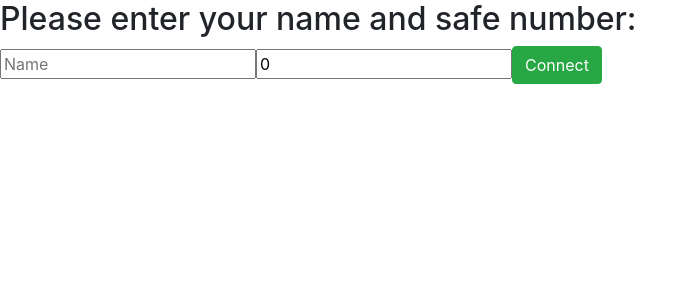
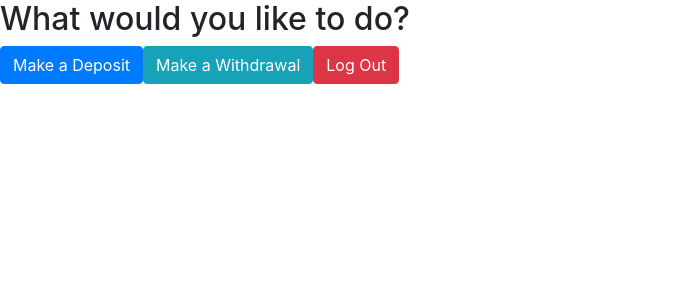
Before and after one commit to trevorspielman/safe-app-mobile, a Vue app: page /#/ in a window 1280 px wide. Shown: the top 300 px of the page, without its empty margins (0-697 px from the left). Built offline with nearby package versions, Linux system fonts and the light colour scheme; no server answers; the database is empty.

Commit message:
safeguarded against invalid safe number entries. created depost/withdraw

```diff
--- /dev/null
+++ b/src/components/Deposit.vue
@@ -0,0 +1,26 @@
+<template>
+    <div class="deposit">
+      <h1>What would you like to deposit?</h1>
+    </div>
+  </template>
+
+  <script>
+    import { store } from '../store'
+    export default {
+      name: 'deposit',
+      data() {
+        return {
+          store,
+        }
+      },
+      methods: {
+        logout(){
+          this.store.currentSafe = {isConnected: false, totalAmount: 0, username: ''}
+        }
+      }
+    }
+  </script>
+
+  <!-- Add "scoped" attribute to limit CSS to this component only -->
+  <style scoped>
+  </style>
--- a/src/components/MobileHome.vue
+++ b/src/components/MobileHome.vue
@@ -1,12 +1,25 @@
 <template>
   <div class="mobileHome">
-    <h2>Please enter your name and safe number:</h2>
-    <form action="submit" @submit.prevent="connectSafe">
-      <input type="text" placeholder="Name" v-model="connect.username">
-      <input type="text" placeholder="Safe Number" v-model="connect.safeNum">
-      <button class="btn btn-success" type="submit">Connect</button>
-    </form>
+    <div v-if="store.currentSafe.isConnected == false">
+      <h2>Please enter your name and safe number:</h2>
+      <form action="submit" @submit.prevent="connectSafe">
+        <input type="text" placeholder="Name" v-model="connect.username">
+        <input type="number" placeholder="Safe Number" v-model="connect.safeNum">
+        <button class="btn btn-success" type="submit">Connect</button>
+      </form>
+    </div>
+    <div v-else>
+      <h2>What would you like to do?</h2>
+      <router-link :to="{name: 'Deposit'}">
+        <button class="btn btn-primary">Make a Deposit</button>
+      </router-link>
+      <router-link :to="{name: 'Withdraw'}">
+      <button class="btn btn-info">Make a Withdrawal</button>
+    </router-link>
+      <button class="btn btn-danger" @click="logout">Log Out</button>
+    </div>
   </div>
+
 </template>
 
 <script>
@@ -25,6 +38,9 @@
     methods: {
       connectSafe() {
         store.connectSafe(this.connect)
+      },
+      logout() {
+        this.store.currentSafe = { isConnected: false, totalAmount: 0, username: '' }
       }
     }
   }
--- /dev/null
+++ b/src/components/Withdraw.vue
@@ -0,0 +1,26 @@
+<template>
+    <div class="deposit">
+      <h1>What would you like to withdraw?</h1>
+    </div>
+  </template>
+
+  <script>
+    import { store } from '../store'
+    export default {
+      name: 'deposit',
+      data() {
+        return {
+          store,
+        }
+      },
+      methods: {
+        logout(){
+          this.store.currentSafe = {isConnected: false, totalAmount: 0, username: ''}
+        }
+      }
+    }
+  </script>
+
+  <!-- Add "scoped" attribute to limit CSS to this component only -->
+  <style scoped>
+  </style>
--- a/src/router/index.js
+++ b/src/router/index.js
@@ -1,6 +1,8 @@
 import Vue from 'vue'
 import Router from 'vue-router'
 import MobileHome from '@/components/MobileHome'
+import Deposit from '@/components/Deposit'
+import Withdraw from '@/components/Withdraw'
 
 Vue.use(Router)
 
@@ -10,6 +12,16 @@ export default new Router({
       path: '/',
       name: 'MobileHome',
       component: MobileHome
-    }
+    },
+    {
+    path: '/deposit',
+    name: 'Deposit',
+    component: Deposit
+    },
+    {
+    path: '/withdraw',
+    name: 'Withdraw',
+    component: Withdraw
+    },
   ]
 })
--- a/src/store/index.js
+++ b/src/store/index.js
@@ -22,6 +22,9 @@ const firestore = firebase.firestore()
 const availableSafes = firebase.firestore().collection('availableSafes')
 
 export const store = {
+  availableSafes: [],
+  currentSafe: {},
+
 
   //Sends connection data to Firestore
   connectSafe: (connect) => {
@@ -31,6 +34,22 @@ export const store = {
       totalAmount: 0,
       username: connect.username
     }
-    availableSafes.doc(strSafeNum).set(connectData)
+    if (store.availableSafes.includes(strSafeNum)) {
+      availableSafes.doc(strSafeNum).set(connectData)
+      store.currentSafe = availableSafes.doc(strSafeNum).get()
+        .then(res => {
+          store.currentSafe = res.data()
+        })
+    }
+    else {
+      alert("Invalid safe number.")
+    }
   }
 }
+
+//keeps an eye on changing data, then updates store.availableSafes array with new id.
+availableSafes.onSnapshot((newSafe) => {
+  newSafe.docs.forEach(safe => {
+    store.availableSafes.push(safe.id)
+  })
+})
```
